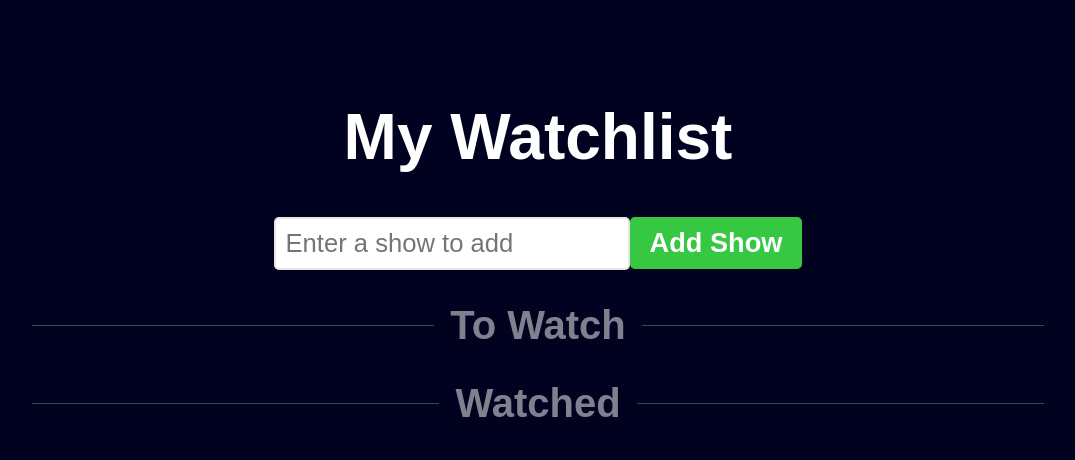
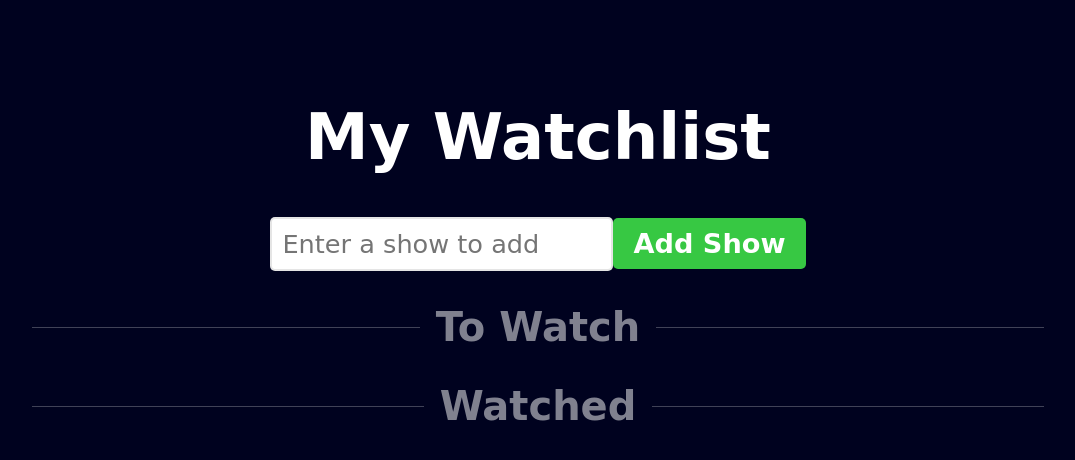
Before and after one commit to ZenDem77/React-Website, a React (Vite) app in the folder my-first-react/: page / in a window 1280 px wide. Shown: the top 460 px of the page, without its empty margins (102-1177 px from the left). Built offline with nearby package versions, Linux system fonts and the light colour scheme.

Commit message:
Added a custom font

```diff
--- a/my-first-react/src/index.css
+++ b/my-first-react/src/index.css
@@ -1,9 +1,14 @@
 body {
     background-color: hsla(236, 100%, 6%, 1);
+    font-family: "Comic Sans MS", "Comic Sans", cursive;
+}
+
+button,
+input {
+    font-family: inherit;
 }
 
 .watchlist {
-    font-family: Arial, sans-serif;
     text-align: center;
     margin-top: 100px;
 }
```
